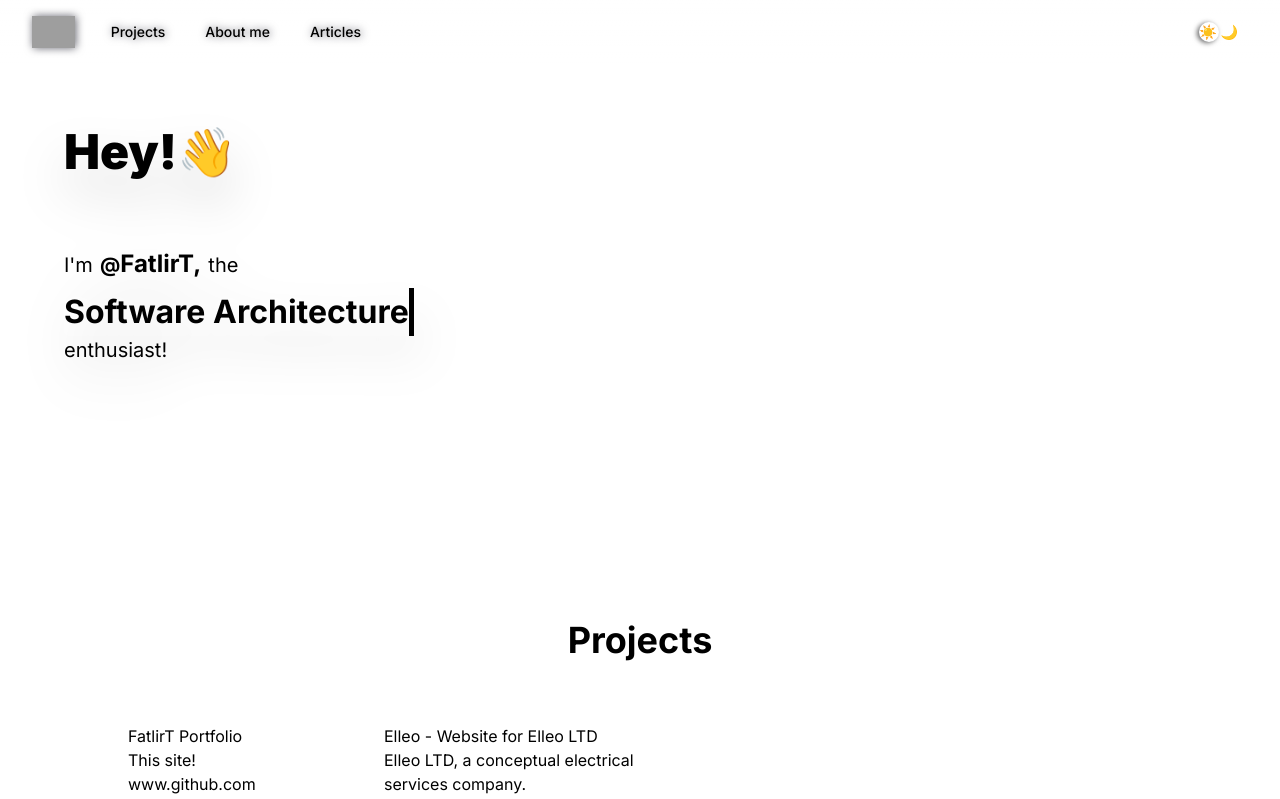
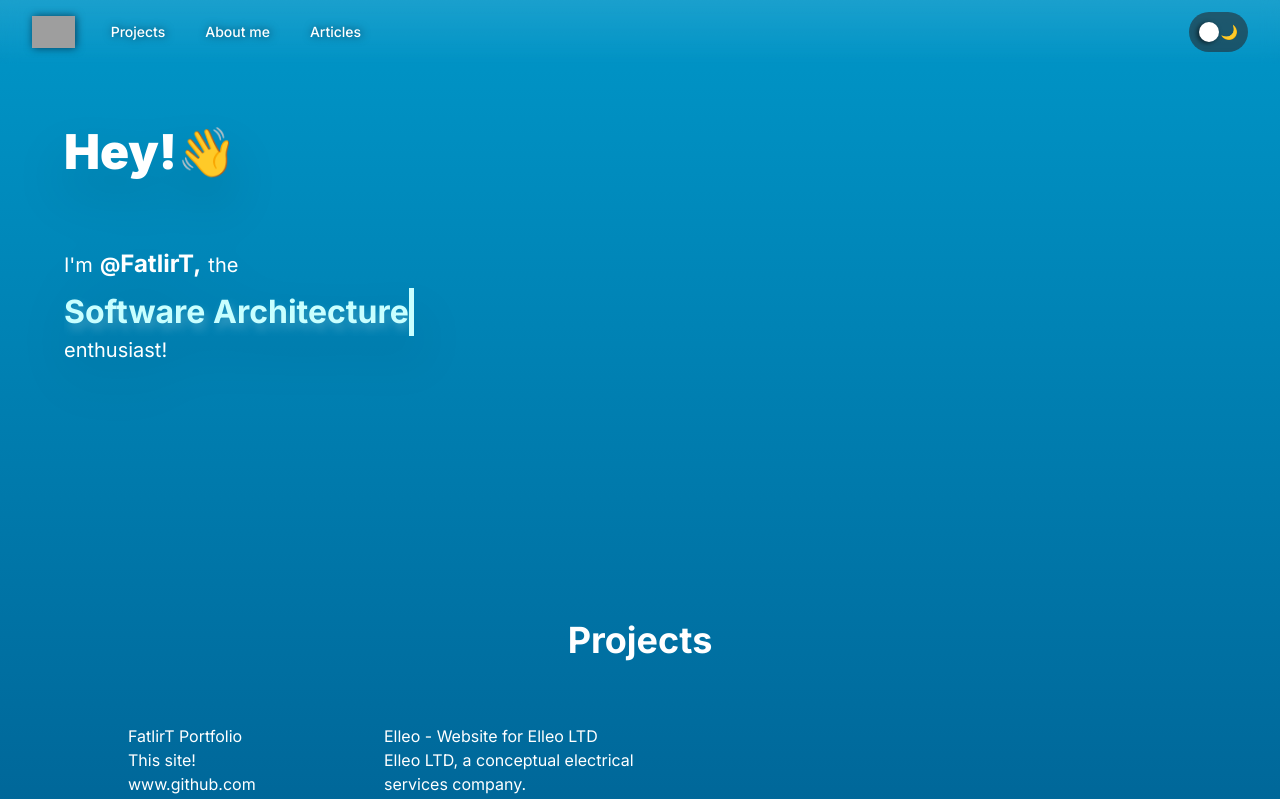
Before and after one commit to FatlirT/portfolio, a Next.js app: page / in a window 1280 px wide. Shown: the top 799 px of the page. Built offline with nearby package versions, Linux system fonts and the light colour scheme; grey boxes are pictures that could not be loaded.

Commit message:
feat: implement next-themes

```diff
--- a/app/layout.tsx
+++ b/app/layout.tsx
@@ -3,6 +3,9 @@ import type { Metadata } from 'next';
 import Nav from '@/components/Nav';
 import { Inter } from 'next/font/google';
 import Footer from '@/components/Footer';
+import { useState } from 'react';
+import { Providers } from './providers';
+
 
 const inter = Inter({ subsets: ['latin'] });
 
@@ -11,21 +14,24 @@ export const metadata: Metadata = {
   description: 'Fatlir Topalli, Computer Science MSci, Software, DevSecOps, Data Engineer'
 };
 
+
 export default function RootLayout({
   children,
 }: {
   children: React.ReactNode;
 }) {
   return (
-    <html className="overflow-x-hidden" lang="en">
-      <body className={`${inter.className} flex flex-col items-center justify-center overflow-x-hidden`}>
-        <nav className="mb-16 w-full sticky backdrop-blur bg-gradient-to-b from-white/10 to-white/0">
-          <Nav></Nav>
-        </nav>
-        {children}
-        {/* <footer className="w-full max-w-3xl bg-white rounded-lg shadow m-4 dark:bg-gray-800">
-          <Footer></Footer>
-        </footer> */}
+    <html className="overflow-x-hidden" suppressHydrationWarning lang="en">
+      <body className={`${inter.className} flex flex-col items-center justify-center overflow-x-hidden overflow-y-hidden`}>
+        <Providers>
+          <nav className="mb-16 w-full sticky backdrop-blur bg-gradient-to-b from-white/10 to-white/0">
+            <Nav></Nav>
+          </nav>
+          {children}
+          <footer className="w-full shadow">
+            <Footer></Footer>
+          </footer>
+        </Providers>
       </body>
     </html>
   );
--- /dev/null
+++ b/app/providers.tsx
@@ -0,0 +1,7 @@
+'use client';
+
+import { ThemeProvider } from 'next-themes';
+
+export const Providers = ({ children }: { children: React.ReactNode; }) => {
+    return <ThemeProvider attribute='data-theme' defaultTheme='system' enableSystem>{children}</ThemeProvider>;
+};
--- /dev/null
+++ b/components/ThemeToggle.tsx
@@ -0,0 +1,29 @@
+'use client';
+import { useEffect, useState } from "react";
+import Toggle from "./Toggle";
+import { useTheme } from "next-themes";
+
+const ThemeToggle = () => {
+
+    const { setTheme, resolvedTheme } = useTheme();
+    const [mounted, setMounted] = useState(false);
+
+    useEffect(() => setMounted(true), []);
+
+    const handleToggleClick = () => {
+        setTheme(resolvedTheme === 'light' ? 'dark' : 'light');
+    };
+
+    if (!mounted) return (
+        <p>ThemeToggle</p>
+    );
+
+
+    return (
+
+        <div onClick={handleToggleClick}>
+            <Toggle defPref={resolvedTheme === 'light' ? true : false} defOption="☀️" altOption="🌙"></Toggle>
+        </div>
+    );
+};
+export default ThemeToggle;
```
